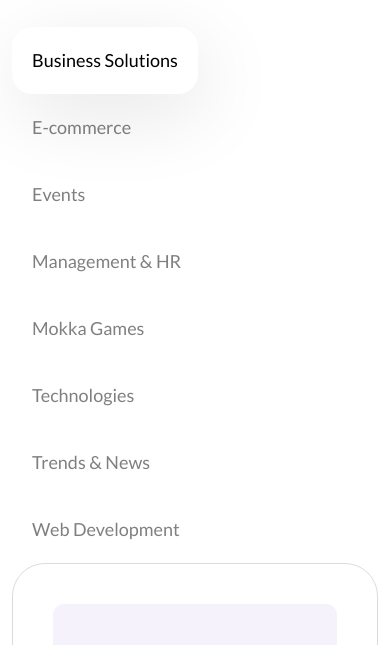
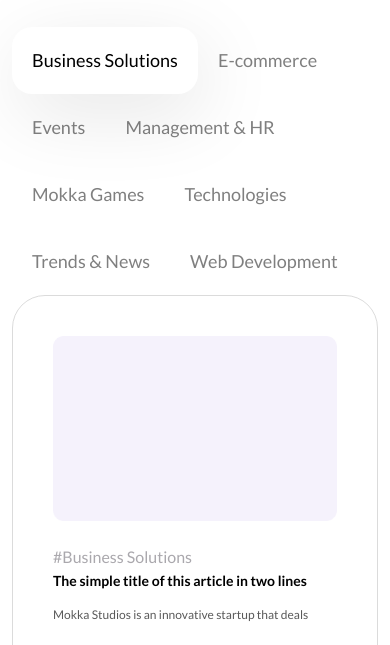
Before and after one commit to annadubynets/mokka-studios, a plain HTML site: page blog.html in a window 390 px wide. Shown: the part 159-804 px from the top of the page. Drawn offline with Linux system fonts and the light colour scheme; files whose address does not match are found by name.

Commit message:
fix tabs (mobile)

```diff
--- a/blog.html
+++ b/blog.html
@@ -42,7 +42,7 @@
                 <div class="col-lg-4">
                     <h3 class="mb-80">Blog</h3>
 
-                    <div class="nav flex-column nav-pills align-items-start me-3" id="v-pills-tab" role="tablist" aria-orientation="vertical">
+                    <div class="nav flex-lg-column flex-row nav-pills align-items-start me-3" id="v-pills-tab" role="tablist" aria-orientation="vertical">
                         <button class="nav-link active" id="v-pills-solutions-tab" data-bs-toggle="pill" data-bs-target="#v-pills-solutions" type="button" role="tab" aria-controls="v-pills-solutions" aria-selected="true">Business Solutions</button>
                         <button class="nav-link" id="v-pills-commerce-tab" data-bs-toggle="pill" data-bs-target="#v-pills-commerce" type="button" role="tab" aria-controls="v-pills-commerce" aria-selected="false">E-commerce</button>
                         <button class="nav-link" id="v-pills-events-tab" data-bs-toggle="pill" data-bs-target="#v-pills-events" type="button" role="tab" aria-controls="v-pills-events" aria-selected="false">Events</button>
```
Also changed, not shown: portfolio.html (+1 -1 lines).
